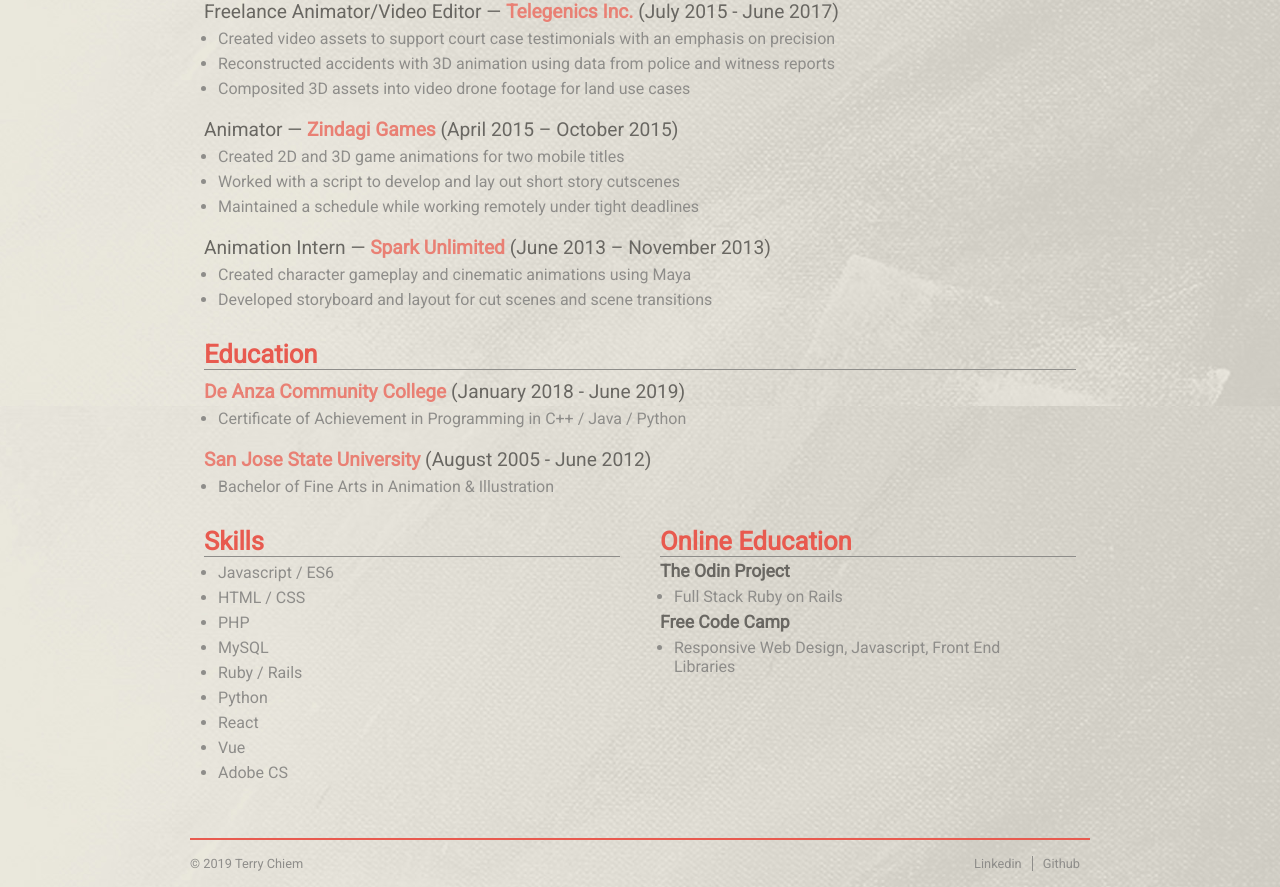
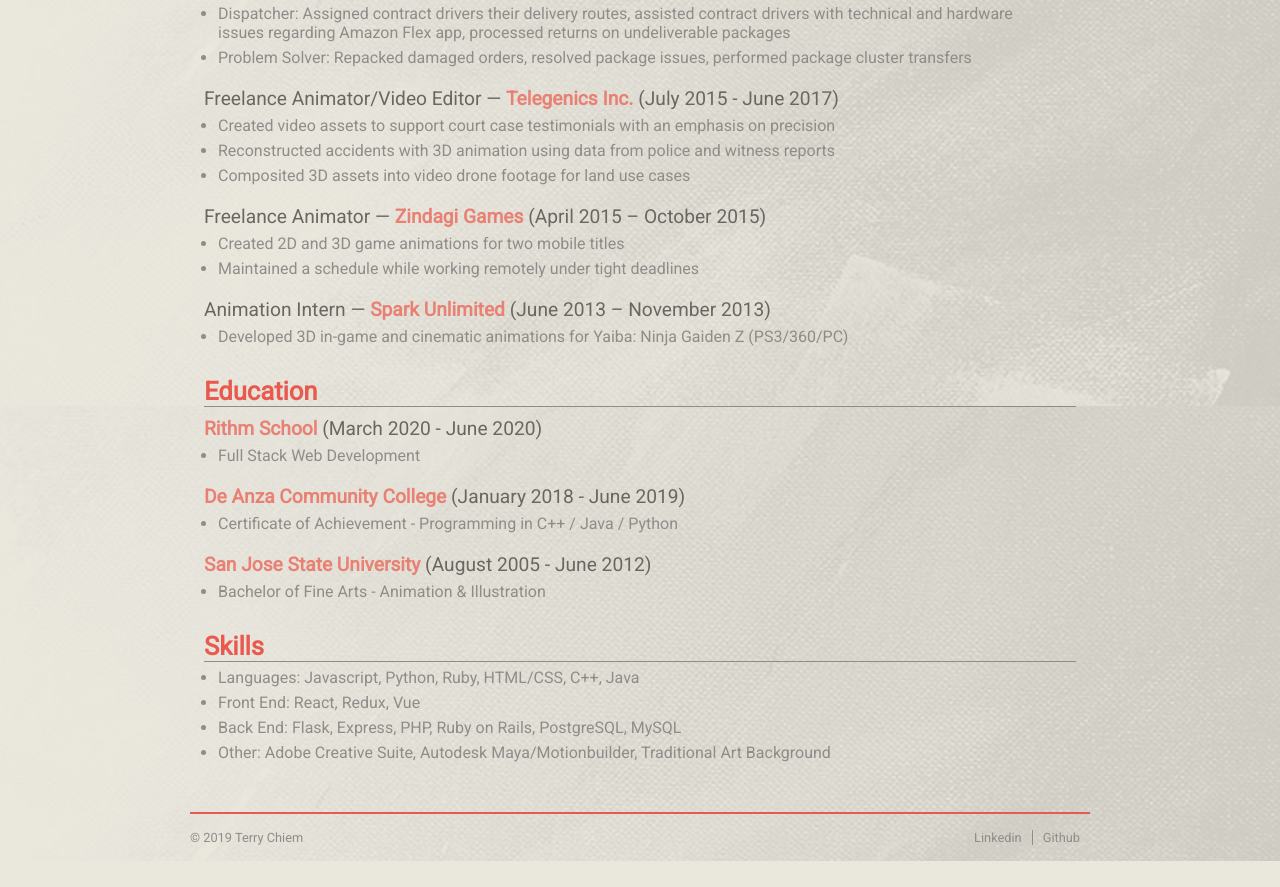
Before and after one commit to terchiem/homepage, a React (Create React App) app: page /resume in a window 1280 px wide. Shown: the part 394-1281 px from the top of the page. After the commit the page ends 1255 px from the top, so only its background shows below. Built offline with nearby package versions, Linux system fonts and the light colour scheme.

Commit message:
Update resume

```diff
--- a/src/components/Resume.js
+++ b/src/components/Resume.js
@@ -27,7 +27,7 @@
 
   return (
     <div className="resume">
-      <a href="https://drive.google.com/open?id=135kb6Y3Opm67rOjUC8ctwxktV6QlBhU9">
+      <a href="https://drive.google.com/open?id=1E3Jb8JngyI7Uz_Fe8kzxDFatY_yjz4Ai">
         <div className="download">
           Download Resume as PDF
         </div>
@@ -44,22 +44,12 @@
       </section>
 
       <section>
-        <div className="resume-other">
-          <div>
-            <h3>Skills</h3>
-            <ul>
-              {skillItems}
-            </ul>
-          </div>
-          <div>
-            <h3>Online Education</h3>
-            <h5>The Odin Project</h5>
-            <ul><li>Full Stack Ruby on Rails</li></ul>
-            <h5>Free Code Camp</h5>
-            <ul><li>Responsive Web Design, Javascript, Front End Libraries</li></ul>
-          </div>
+        <div>
+          <h3>Skills</h3>
+          <ul>
+            {skillItems}
+          </ul>
         </div>
-
       </section>
     </div>
   )
--- a/src/page-resources/resume-list.js
+++ b/src/page-resources/resume-list.js
@@ -1,4 +1,12 @@
 export const workList = [
+  {
+    company: 'Point Digital Finance',
+    role: 'Processor',
+    date: 'January 2020 - February 2020',
+    description: [
+      'Developed a layout to compile data from Salesforce and internal Underwrite system to share with outside partners and contractors'
+    ]
+  },
   {
     company: 'Amazon Logistics',
     role: 'Sortation Associate',
@@ -13,18 +21,17 @@
     role: 'Freelance Animator/Video Editor',
     date: 'July 2015 - June 2017',
     description: [
-      'Created video assets to support court case testimonials with an emphasis on precision ',
+      'Created video assets to support court case testimonials with an emphasis on precision',
       'Reconstructed accidents with 3D animation using data from police and witness reports',
       'Composited 3D assets into video drone footage for land use cases'
     ]
   },
   {
     company: 'Zindagi Games',
-    role: 'Animator',
+    role: 'Freelance Animator',
     date: 'April 2015 – October 2015',
     description: [
       'Created 2D and 3D game animations for two mobile titles',
-      'Worked with a script to develop and lay out short story cutscenes',
       'Maintained a schedule while working remotely under tight deadlines'
     ]
   },
@@ -33,34 +40,32 @@
     role: 'Animation Intern',
     date: 'June 2013 – November 2013',
     description: [
-      'Created character gameplay and cinematic animations using Maya',
-      'Developed storyboard and layout for cut scenes and scene transitions'
+      'Developed 3D in-game and cinematic animations for Yaiba: Ninja Gaiden Z (PS3/360/PC)'
     ]
   }
 ]
 
 export const educationList = [
   {
+    name: 'Rithm School',
+    date: 'March 2020 - June 2020',
+    description: 'Full Stack Web Development'
+  },
+  {
     name: 'De Anza Community College',
     date: 'January 2018 - June 2019',
-    description: 'Certificate of Achievement in Programming in C++ / Java / Python'
+    description: 'Certificate of Achievement - Programming in C++ / Java / Python'
   },
   {
     name: 'San Jose State University',
     date: 'August 2005 - June 2012',
-    description: 'Bachelor of Fine Arts in Animation & Illustration'
+    description: 'Bachelor of Fine Arts - Animation & Illustration'
   }
 ]
 
 export const skillList = [
-  'Javascript / ES6',
-  'HTML / CSS',
-  'PHP',
-  'MySQL',
-  'Ruby / Rails',
-  'Python',
-  'React',
-  'Vue',
-  'Adobe CS',
-
+  'Languages: Javascript, Python, Ruby, HTML/CSS, C++, Java',
+  'Front End: React, Redux, Vue',
+  'Back End: Flask, Express, PHP, Ruby on Rails, PostgreSQL, MySQL',
+  'Other: Adobe Creative Suite, Autodesk Maya/Motionbuilder, Traditional Art Background',
 ]
```
